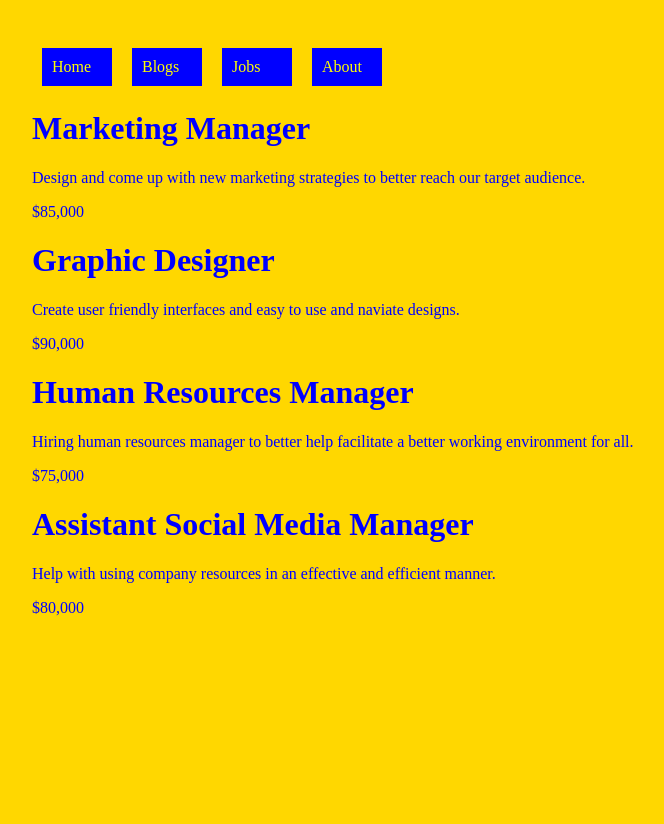
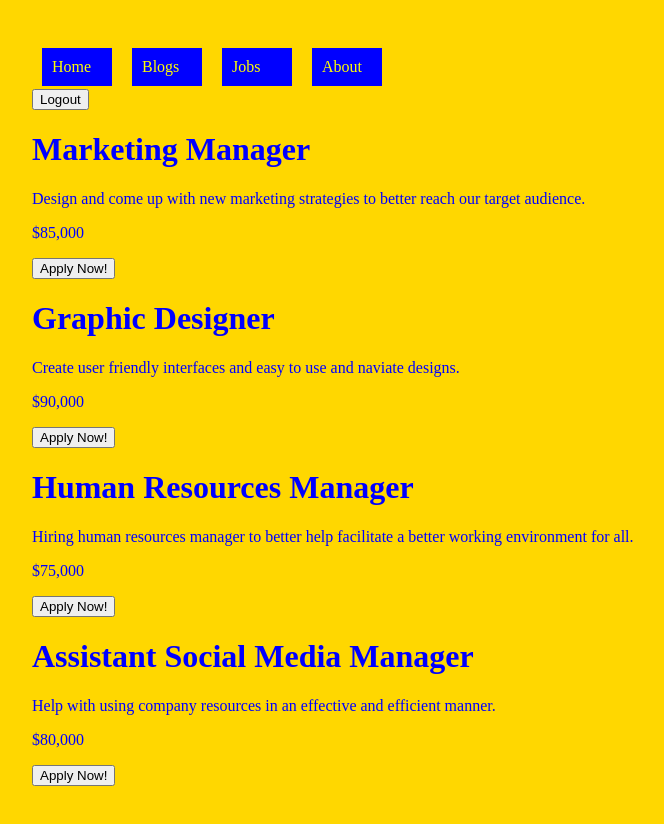
Before and after one commit to Jmulvez/Phase-2-Project-React, a React (Create React App) app: page /jobs in a window 1280 px wide. Shown: the whole page, without its empty margins (6-670 px from the left). Before the commit the page ends 800 px from the top, so only its background shows below. Built offline with nearby package versions, Linux system fonts and the light colour scheme; data requests are answered from the project's data file.

Commit message:
added job inquiry navigation

```diff
--- a/src/components/Jobs.js
+++ b/src/components/Jobs.js
@@ -1,7 +1,9 @@
 import React from "react";
 import JobOpenings from "./JobOpenings";
+import { useHistory } from 'react-router-dom';
 
 function Jobs({ jobs }) {
+    let history = useHistory();
     const getAllJobs = jobs.map((job) => {
         return (
             <div>
@@ -9,11 +11,17 @@
                 description={job.description}
                 salary={job.salary}
                 />
+                <button onClick={() => {history.push('/about')}}>
+                Apply Now!
+                </button>
             </div>
         )
     })
     return (
         <div>
+            <button onClick={() => {history.push('/')}}>
+                Logout
+            </button>
             {getAllJobs}
         </div>
     )
```
